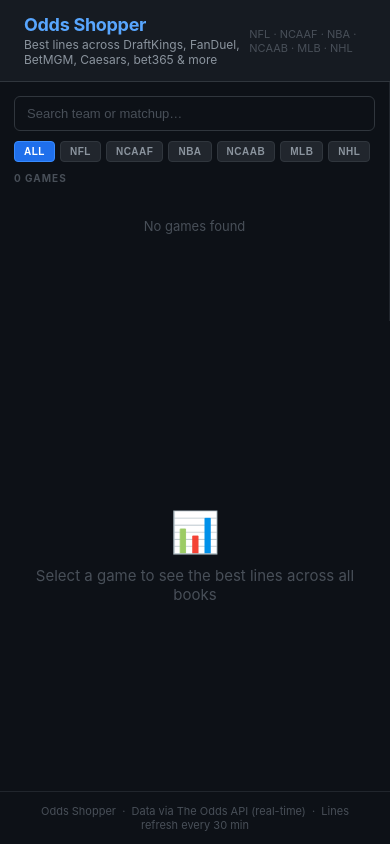
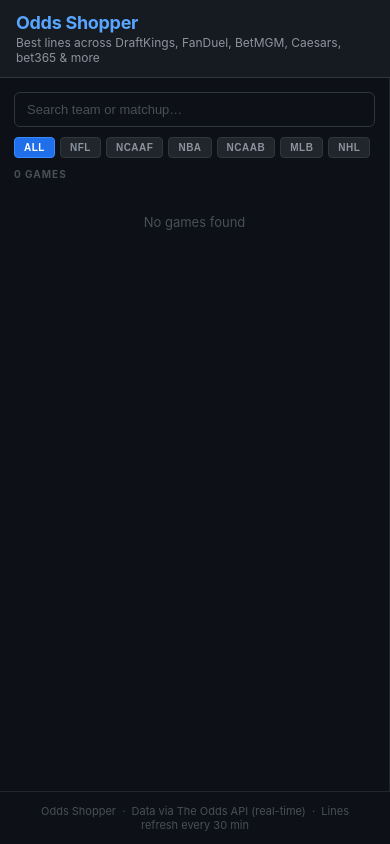
Before and after one commit to Jakenv21/odds-shopper, a Flask app: page / in a window 390 px wide. Run offline with Flask 3, Linux system fonts and the light colour scheme; data that the repository does not hold is empty.

Commit message:
Mobile layout: full-screen panels, back button, scrollable tables, responsive CSS

```diff
--- a/templates/index.html
+++ b/templates/index.html
@@ -51,9 +51,68 @@ body {
   flex: 1;
   overflow: hidden;
 }
+/* ── Mobile back button (hidden on desktop) ── */
+.back-btn {
+  display: none;
+  align-items: center;
+  gap: 6px;
+  background: none;
+  border: none;
+  color: #58a6ff;
+  cursor: pointer;
+  font-size: 14px;
+  font-weight: 600;
+  padding: 0 0 16px 0;
+  text-align: left;
+  width: 100%;
+}
+.back-btn:hover { color: #79b8ff; }
+
+/* ── Scrollable table wrapper ── */
+.table-wrap { overflow-x: auto; -webkit-overflow-scrolling: touch; }
+.table-wrap table.lines { min-width: 380px; }
+
 @media (max-width: 700px) {
-  .layout { grid-template-columns: 1fr; }
-  .odds-panel { min-height: 50vh; }
+  .header-right { display: none; }
+  .header { padding: 12px 16px; }
+
+  /* Stack panels; each fills the layout area absolutely */
+  .layout {
+    grid-template-columns: 1fr;
+    position: relative;
+    overflow: hidden;
+  }
+  .left-panel,
+  .odds-panel {
+    position: absolute;
+    inset: 0;
+  }
+  .left-panel {
+    display: flex;
+    flex-direction: column;
+    overflow: hidden;
+  }
+  .odds-panel {
+    display: none;
+    overflow-y: auto;
+    padding: 16px;
+    -webkit-overflow-scrolling: touch;
+  }
+
+  /* Slide to odds when game is open */
+  body.game-open .left-panel { display: none; }
+  body.game-open .odds-panel { display: block; }
+
+  .back-btn { display: flex; }
+
+  .odds-matchup { font-size: 19px; }
+  .odds-matchup .at { font-size: 15px; }
+
+  /* Hide noisy "others" text on small screens */
+  .bet-others { display: none; }
+  .bet-label  { min-width: 100px; font-size: 11px; }
+
+  .footer { padding: 10px 16px; font-size: 10px; }
 }
 
 /* ── Left panel ── */
@@ -416,6 +475,7 @@ table.lines tr:hover td { background: #161b22; }
 
   <!-- RIGHT: odds display -->
   <div class="odds-panel" id="oddsPanel">
+    <button class="back-btn" id="backBtn">&#8592; Back to games</button>
     <div class="placeholder">
       <div class="icon">📊</div>
       <div>Select a game to see the best lines across all books</div>
@@ -584,7 +644,7 @@ function renderOdds(data, away, home, league, date) {
 
     mlEntries.sort((a, b) => (b[1].away_odds || -9999) - (a[1].away_odds || -9999));
 
-    html += `<table class="lines"><thead><tr>
+    html += `<div class="table-wrap"><table class="lines"><thead><tr>
       <th>Book</th><th>${esc(away)}</th><th>${esc(home)}</th>
     </tr></thead><tbody>`;
 
@@ -603,7 +663,7 @@ function renderOdds(data, away, home, league, date) {
         </td>
       </tr>`;
     }
-    html += '</tbody></table>';
+    html += '</tbody></table></div>';
   } else {
     html += '<div class="no-lines">No moneyline posted yet.</div>';
   }
@@ -621,7 +681,7 @@ function renderOdds(data, away, home, league, date) {
     const bestHomePx = Math.max(...spreadEntries.filter(([,v]) => v.home_pt === bestHomePt).map(([,v]) => parseOdds(v.home_px)));
     spreadEntries.sort((a, b) => b[1].away_pt - a[1].away_pt || parseOdds(b[1].away_px) - parseOdds(a[1].away_px));
 
-    html += `<table class="lines"><thead><tr>
+    html += `<div class="table-wrap"><table class="lines"><thead><tr>
       <th>Book</th><th>${esc(away)}</th><th>${esc(home)}</th>
     </tr></thead><tbody>`;
 
@@ -640,7 +700,7 @@ function renderOdds(data, away, home, league, date) {
         </td>
       </tr>`;
     }
-    html += '</tbody></table>';
+    html += '</tbody></table></div>';
   } else {
     html += '<div class="no-lines">No spread lines posted yet.</div>';
   }
@@ -658,7 +718,7 @@ function renderOdds(data, away, home, league, date) {
     const bestUnderPx = Math.max(...totalEntries.filter(([,v]) => v.total === bestUnderPt).map(([,v]) => parseOdds(v.under_px)));
     totalEntries.sort((a, b) => a[1].total - b[1].total);
 
-    html += `<table class="lines"><thead><tr>
+    html += `<div class="table-wrap"><table class="lines"><thead><tr>
       <th>Book</th><th>Total</th><th>Over</th><th>Under</th>
     </tr></thead><tbody>`;
 
@@ -676,7 +736,7 @@ function renderOdds(data, away, home, league, date) {
         <td class="num ${uBest ? 'best' : ''}">${v.under_px || '—'}</td>
       </tr>`;
     }
-    html += '</tbody></table>';
+    html += '</tbody></table></div>';
   } else {
     html += '<div class="no-lines">No totals posted yet.</div>';
   }
@@ -696,6 +756,14 @@ document.getElementById('gamesList').addEventListener('click', e => {
     card.dataset.league,
     card.dataset.date
   );
+  // Mobile: switch to odds panel
+  document.body.classList.add('game-open');
+  document.getElementById('oddsPanel').scrollTop = 0;
+});
+
+// ── Mobile back button ────────────────────────────────────────────────────────
+document.getElementById('backBtn').addEventListener('click', () => {
+  document.body.classList.remove('game-open');
 });
 
 // ── Filter buttons ────────────────────────────────────────────────────────────
```
